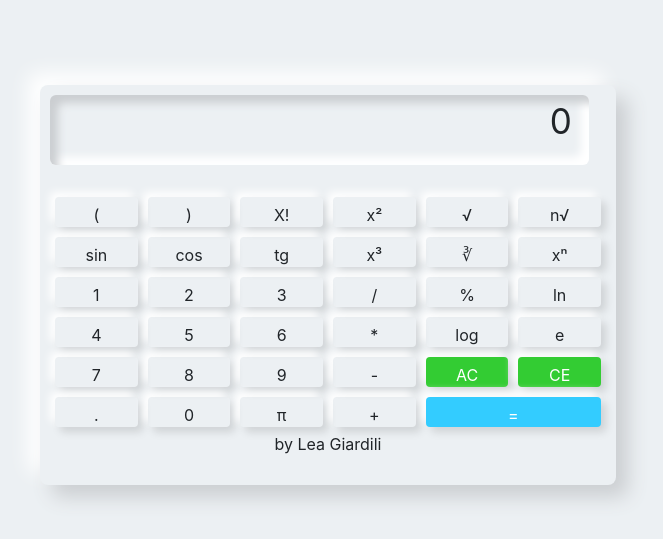
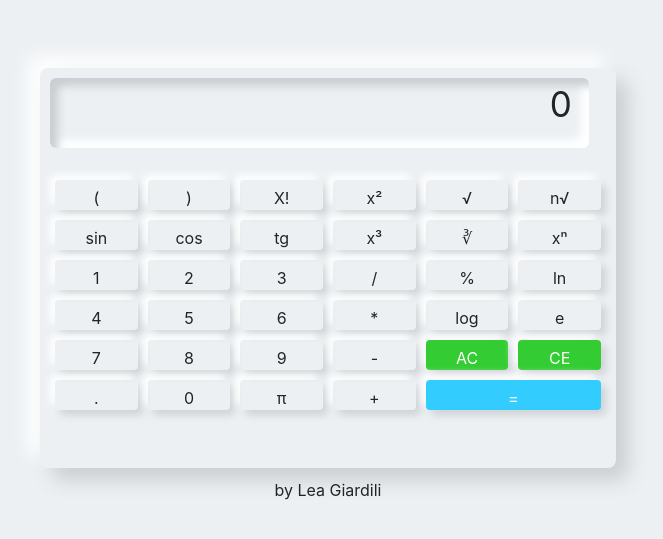
Before and after one commit to leagiardili/reactcalc, a React (Create React App) app: page / in a window 1280 px wide. Shown: the part 115-654 px from the top of the page, without its empty margins (312-975 px from the left). Built offline with nearby package versions, Linux system fonts and the light colour scheme.

Commit message:
2nds upload

```diff
--- a/src/components/ReactCalc.js
+++ b/src/components/ReactCalc.js
@@ -142,8 +142,9 @@ function ReactCalc(){
                     <button onClick={() => updateCalc('+')}             className='btn'>+</button>
                     <button id="eval" onClick={() => calculate()}       className="btn equal">=</button>
                 </div>
-                <div> by Lea Giardili</div>
+
             </div>
+            <div className='byme'> by Lea Giardili</div>
         </div>
     )
 }
--- a/src/components/style.css
+++ b/src/components/style.css
@@ -1,9 +1,10 @@
 .body {
-    padding: 0;
+    padding:0;
     margin: 0;
     display: flex;
     justify-content: center;
     align-items: center;
+    flex-direction: column;
     min-height: 100vh;
     background: #ecf0f3;
 }
@@ -79,3 +80,7 @@
     background: #33cc33;
     color: #fff;
 }
+
+.byme {
+    margin-top: 10px;
+}
```
